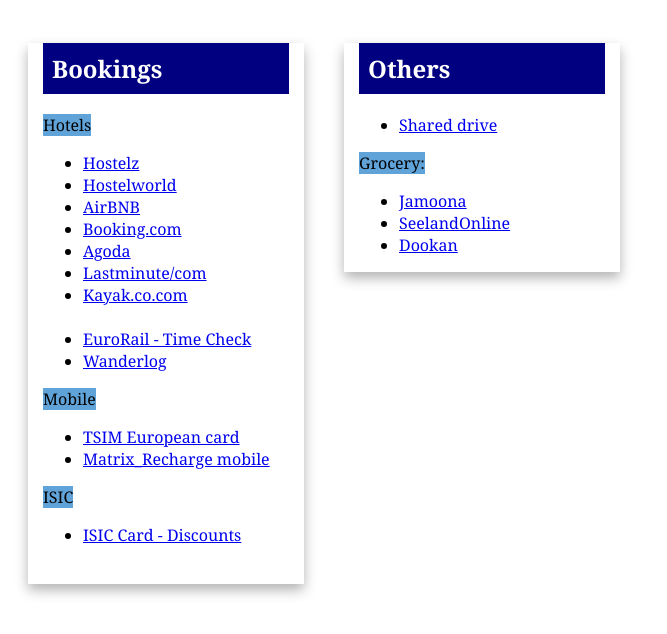
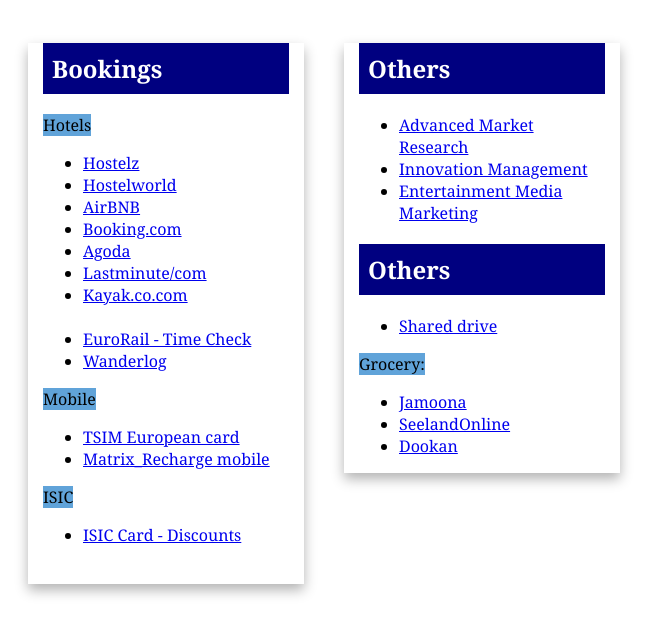
Before and after one commit to kishan1697/iima_germany_exchange, a plain HTML site: page index.html in a window 1280 px wide. Shown: the whole page, without its empty margins (0-667 px from the left). Drawn offline with Linux system fonts and the light colour scheme.

Commit message:
Update 10102022 2029

```diff
--- a/index.html
+++ b/index.html
@@ -68,6 +68,14 @@
 		    <div class="card">
 
 		      <div class="container">
+
+				<h2 class="Set1">Others</h2>
+		        <ul>
+		        <li><a href="https://www.uni-muenster.de/LearnWeb/learnweb2/course/view.php?id=63893">Advanced Market Research</a></li>
+		        <li><a href="https://www.uni-muenster.de/LearnWeb/learnweb2/enrol/index.php?id=64506">Innovation Management</a></li>
+		        <li><a href="https://www.uni-muenster.de/LearnWeb/learnweb2/enrol/index.php?id=65086">Entertainment Media Marketing</a></li>
+		        </ul>
+
 		        <h2 class="Set1">Others</h2>
 		        <ul>
 		        <li><a href="https://drive.google.com/drive/folders/1ng3swdy1mr0PFxfqD9X03FgOTjVMEcne">Shared drive</a></li>
```
